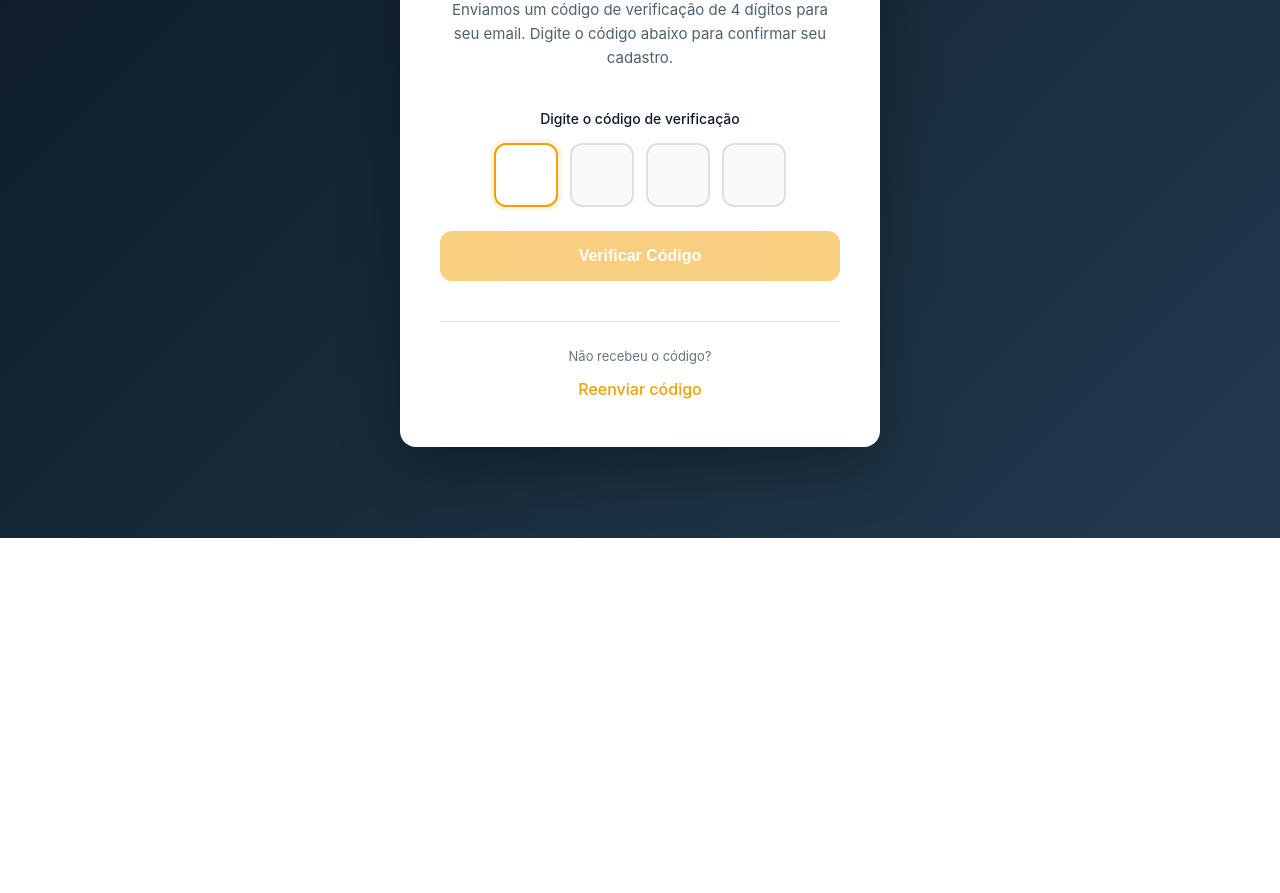
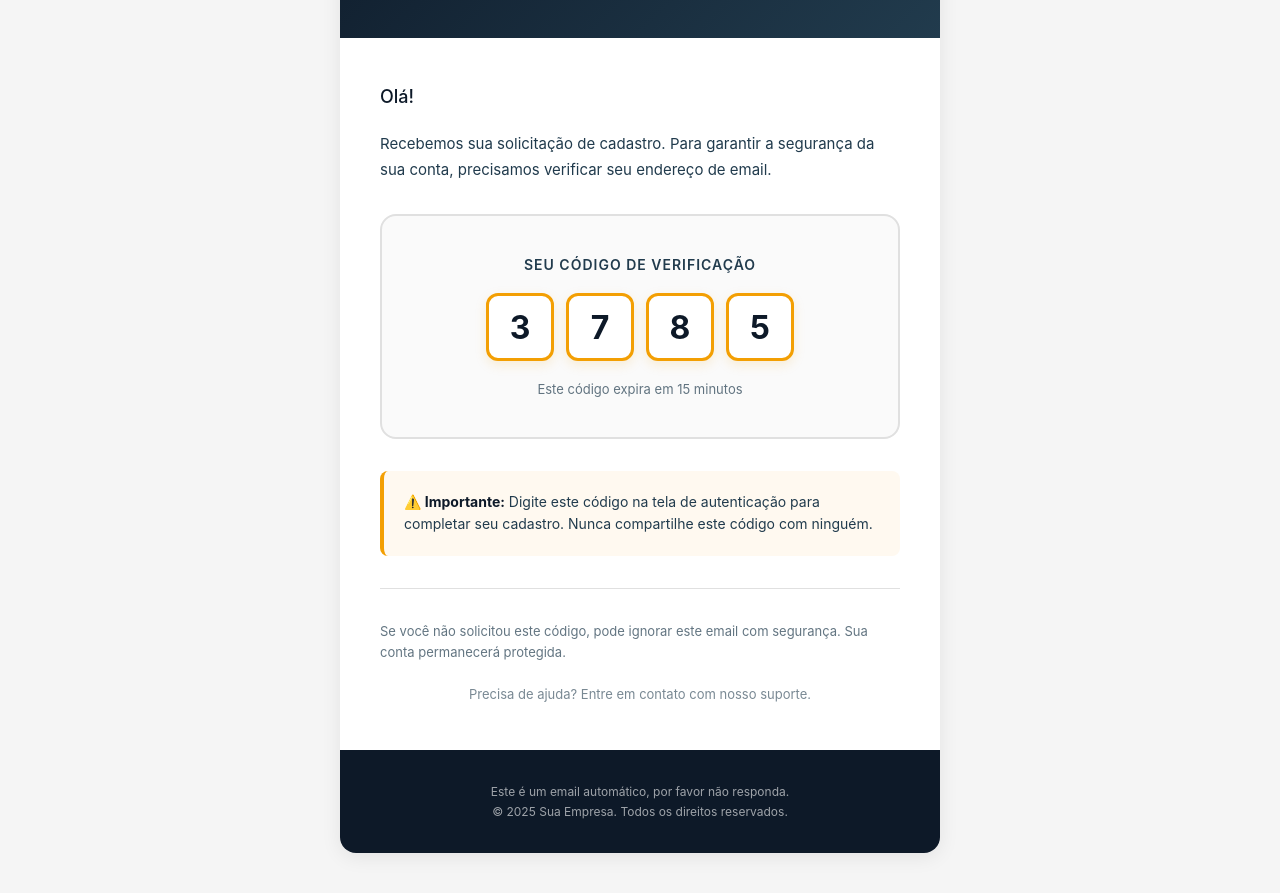
Before and after one commit to NexaOrg/nexa-finance-backend, a plain HTML site: page assets/authEmail.html in a window 1280 px wide. Shown: the part 262-1155 px from the top of the page. Before the commit the page ends 800 px from the top, so only its background shows below. Drawn offline with Linux system fonts and the light colour scheme.

Commit message:
refac: change structure

```diff
--- a/assets/authEmail.html
+++ b/assets/authEmail.html
@@ -3,7 +3,7 @@
 <head>
     <meta charset="UTF-8">
     <meta name="viewport" content="width=device-width, initial-scale=1.0">
-    <title>Autenticação de Usuário</title>
+    <title>Código de Verificação</title>
     <style>
         * {
             margin: 0;
@@ -13,287 +13,263 @@
 
         body {
             font-family: -apple-system, BlinkMacSystemFont, 'Segoe UI', Roboto, 'Helvetica Neue', Arial, sans-serif;
-            background: linear-gradient(135deg, #0D1928 0%, #213B4D 100%);
-            min-height: 100vh;
-            display: flex;
-            justify-content: center;
-            align-items: center;
-            padding: 20px;
+            background: #f5f5f5;
+            padding: 40px 20px;
         }
 
-        .container {
+        .email-container {
+            max-width: 600px;
+            margin: 0 auto;
             background: white;
             border-radius: 16px;
-            padding: 48px 40px;
-            max-width: 480px;
-            width: 100%;
-            box-shadow: 0 20px 60px rgba(0, 0, 0, 0.3);
+            overflow: hidden;
+            box-shadow: 0 4px 20px rgba(0, 0, 0, 0.08);
         }
 
         .header {
+            background: linear-gradient(135deg, #0D1928 0%, #213B4D 100%);
+            padding: 48px 40px;
+            text-align: center;
+        }
+
+        .logo {
+            width: 70px;
+            height: 70px;
+            background: #F39F03;
+            border-radius: 14px;
+            margin: 0 auto 24px;
+            display: flex;
+            align-items: center;
+            justify-content: center;
+            font-size: 32px;
+        }
+
+        .header h1 {
+            color: white;
+            font-size: 28px;
+            font-weight: 600;
+            margin-bottom: 12px;
+        }
+
+        .header p {
+            color: rgba(255, 255, 255, 0.8);
+            font-size: 16px;
+            line-height: 1.5;
+        }
+
+        .content {
+            padding: 48px 40px;
+        }
+
+        .greeting {
+            color: #0D1928;
+            font-size: 18px;
+            font-weight: 500;
+            margin-bottom: 24px;
+        }
+
+        .message {
+            color: #213B4D;
+            font-size: 15px;
+            line-height: 1.7;
+            margin-bottom: 32px;
+        }
+
+        .code-section {
+            background: #fafafa;
+            border: 2px solid #e0e0e0;
+            border-radius: 16px;
+            padding: 40px;
             text-align: center;
             margin-bottom: 32px;
         }
 
-        .logo {
-            width: 60px;
-            height: 60px;
-            background: #0D1928;
+        .code-label {
+            color: #213B4D;
+            font-size: 14px;
+            font-weight: 600;
+            text-transform: uppercase;
+            letter-spacing: 1px;
+            margin-bottom: 20px;
+        }
+
+        .code-display {
+            display: flex;
+            gap: 12px;
+            justify-content: center;
+            margin-bottom: 20px;
+        }
+
+        .code-digit {
+            width: 68px;
+            height: 68px;
+            background: white;
+            border: 3px solid #F39F03;
             border-radius: 12px;
-            margin: 0 auto 20px;
             display: flex;
             align-items: center;
             justify-content: center;
-            font-size: 28px;
-            font-weight: bold;
-            color: white;
+            font-size: 32px;
+            font-weight: 700;
+            color: #0D1928;
+            box-shadow: 0 4px 12px rgba(243, 159, 3, 0.15);
         }
 
-        h1 {
-            color: #0D1928;
-            font-size: 24px;
-            font-weight: 600;
-            margin-bottom: 12px;
+        .code-info {
+            color: #213B4D;
+            font-size: 13px;
+            opacity: 0.7;
         }
 
-        .description {
-            color: #213B4D;
-            font-size: 15px;
-            line-height: 1.6;
-            opacity: 0.8;
+        .warning-box {
+            background: #fff9f0;
+            border-left: 4px solid #F39F03;
+            padding: 20px;
+            border-radius: 8px;
+            margin-bottom: 32px;
         }
 
-        .code-section {
-            margin: 40px 0;
+        .warning-box p {
+            color: #213B4D;
+            font-size: 14px;
+            line-height: 1.6;
+            margin: 0;
         }
 
-        .code-label {
+        .warning-box strong {
             color: #0D1928;
-            font-size: 14px;
-            font-weight: 500;
-            margin-bottom: 16px;
-            text-align: center;
         }
 
-        .code-inputs {
-            display: flex;
-            gap: 12px;
-            justify-content: center;
-            margin-bottom: 24px;
-        }
-
-        .code-input {
-            width: 64px;
-            height: 64px;
-            font-size: 28px;
-            font-weight: 600;
-            text-align: center;
-            border: 2px solid #e0e0e0;
-            border-radius: 12px;
-            outline: none;
-            transition: all 0.3s ease;
-            color: #0D1928;
-            background: #fafafa;
-        }
-
-        .code-input:focus {
-            border-color: #F39F03;
-            background: white;
-            box-shadow: 0 0 0 4px rgba(243, 159, 3, 0.1);
-        }
-
-        .code-input.filled {
-            border-color: #F39F03;
-            background: #fff9f0;
-        }
-
-        .submit-btn {
-            width: 100%;
-            padding: 16px;
+        .cta-button {
+            display: inline-block;
             background: #F39F03;
             color: white;
-            border: none;
+            text-decoration: none;
+            padding: 16px 40px;
             border-radius: 12px;
             font-size: 16px;
             font-weight: 600;
-            cursor: pointer;
+            text-align: center;
             transition: all 0.3s ease;
-            opacity: 0.5;
-            pointer-events: none;
         }
 
-        .submit-btn.active {
-            opacity: 1;
-            pointer-events: all;
-        }
-
-        .submit-btn.active:hover {
+        .cta-button:hover {
             background: #d88f02;
             transform: translateY(-2px);
             box-shadow: 0 8px 20px rgba(243, 159, 3, 0.3);
         }
 
-        .submit-btn.active:active {
-            transform: translateY(0);
+        .button-container {
+            text-align: center;
+            margin-bottom: 32px;
         }
 
         .footer {
-            text-align: center;
-            margin-top: 32px;
-            padding-top: 24px;
             border-top: 1px solid #e0e0e0;
+            padding-top: 32px;
         }
 
         .footer-text {
             color: #213B4D;
             font-size: 13px;
+            line-height: 1.6;
             opacity: 0.7;
-            line-height: 1.6;
+            margin-bottom: 16px;
         }
 
-        .resend-link {
-            color: #F39F03;
-            text-decoration: none;
-            font-weight: 500;
-            margin-top: 12px;
-            display: inline-block;
+        .help-text {
+            color: #213B4D;
+            font-size: 13px;
+            text-align: center;
+            opacity: 0.6;
+            margin-top: 24px;
         }
 
-        .resend-link:hover {
-            text-decoration: underline;
+        .email-footer {
+            background: #0D1928;
+            padding: 32px 40px;
+            text-align: center;
         }
 
-        @media (max-width: 480px) {
-            .container {
+        .email-footer p {
+            color: rgba(255, 255, 255, 0.6);
+            font-size: 12px;
+            line-height: 1.6;
+            margin: 0;
+        }
+
+        @media (max-width: 600px) {
+            .header, .content, .email-footer {
                 padding: 32px 24px;
             }
 
-            .code-input {
+            .code-digit {
                 width: 56px;
                 height: 56px;
-                font-size: 24px;
+                font-size: 26px;
             }
 
-            .code-inputs {
+            .code-display {
                 gap: 8px;
+            }
+
+            .code-section {
+                padding: 32px 20px;
             }
         }
     </style>
 </head>
 <body>
-    <div class="container">
+    <div class="email-container">
         <div class="header">
-            <div class="logo"><img src="../assets/icon/Logo.svg" alt="Logo"></div>
-            <h1>Confirme seu Email</h1>
-            <p class="description">
-                Enviamos um código de verificação de 4 dígitos para seu email.
-                Digite o código abaixo para confirmar seu cadastro.
+            <div class="logo">🔐</div>
+            <h1>Código de Verificação</h1>
+            <p>Confirme seu cadastro para continuar</p>
+        </div>
+
+        <div class="content">
+            <div class="greeting">Olá!</div>
+
+            <div class="message">
+                Recebemos sua solicitação de cadastro. Para garantir a segurança da sua conta,
+                precisamos verificar seu endereço de email.
+            </div>
+
+            <div class="code-section">
+                <div class="code-label">Seu Código de Verificação</div>
+                <div class="code-display">
+                    <div class="code-digit">3</div>
+                    <div class="code-digit">7</div>
+                    <div class="code-digit">8</div>
+                    <div class="code-digit">5</div>
+                </div>
+                <div class="code-info">Este código expira em 15 minutos</div>
+            </div>
+
+            <div class="warning-box">
+                <p>
+                    <strong>⚠️ Importante:</strong> Digite este código na tela de autenticação
+                    para completar seu cadastro. Nunca compartilhe este código com ninguém.
+                </p>
+            </div>
+
+            <div class="footer">
+                <div class="footer-text">
+                    Se você não solicitou este código, pode ignorar este email com segurança.
+                    Sua conta permanecerá protegida.
+                </div>
+                <div class="help-text">
+                    Precisa de ajuda? Entre em contato com nosso suporte.
+                </div>
+            </div>
+        </div>
+
+        <div class="email-footer">
+            <p>
+                Este é um email automático, por favor não responda.<br>
+                © 2025 Sua Empresa. Todos os direitos reservados.
             </p>
         </div>
-
-        <div class="code-section">
-            <div class="code-label">Digite o código de verificação</div>
-            <div class="code-inputs">
-                <input type="text" class="code-input" maxlength="1" id="input1" autocomplete="off">
-                <input type="text" class="code-input" maxlength="1" id="input2" autocomplete="off">
-                <input type="text" class="code-input" maxlength="1" id="input3" autocomplete="off">
-                <input type="text" class="code-input" maxlength="1" id="input4" autocomplete="off">
-            </div>
-            <button class="submit-btn" id="submitBtn">Verificar Código</button>
-        </div>
-
-        <div class="footer">
-            <p class="footer-text">
-                Não recebeu o código?
-            </p>
-            <a href="#" class="resend-link" id="resendLink">Reenviar código</a>
-        </div>
     </div>
-
-    <script>
-        const inputs = document.querySelectorAll('.code-input');
-        const submitBtn = document.getElementById('submitBtn');
-        const resendLink = document.getElementById('resendLink');
-
-        inputs[0].focus();
-
-        function checkAllFilled() {
-            const allFilled = Array.from(inputs).every(input => input.value !== '');
-            if (allFilled) {
-                submitBtn.classList.add('active');
-            } else {
-                submitBtn.classList.remove('active');
-            }
-        }
-
-        inputs.forEach((input, index) => {
-            input.addEventListener('input', (e) => {
-                const value = e.target.value;
-
-                if (!/^\d*$/.test(value)) {
-                    e.target.value = '';
-                    return;
-                }
-
-                if (value !== '') {
-                    e.target.classList.add('filled');
-                } else {
-                    e.target.classList.remove('filled');
-                }
-
-                if (value !== '' && index < inputs.length - 1) {
-                    inputs[index + 1].focus();
-                }
-
-                checkAllFilled();
-            });
-
-            input.addEventListener('keydown', (e) => {
-                if (e.key === 'Backspace' && input.value === '' && index > 0) {
-                    inputs[index - 1].focus();
-                }
-            });
-
-            input.addEventListener('paste', (e) => {
-                e.preventDefault();
-                const pastedData = e.clipboardData.getData('text').slice(0, 4);
-
-                if (/^\d+$/.test(pastedData)) {
-                    pastedData.split('').forEach((char, i) => {
-                        if (inputs[i]) {
-                            inputs[i].value = char;
-                            inputs[i].classList.add('filled');
-                        }
-                    });
-
-                    const lastFilledIndex = Math.min(pastedData.length - 1, 3);
-                    inputs[lastFilledIndex].focus();
-                    checkAllFilled();
-                }
-            });
-        });
-
-        submitBtn.addEventListener('click', () => {
-            if (submitBtn.classList.contains('active')) {
-                const code = Array.from(inputs).map(input => input.value).join('');
-                console.log('Código enviado:', code);
-                alert(`Código ${code} verificado com sucesso!`);
-
-                //adicionar axios aqui
-            }
-        });
-
-        resendLink.addEventListener('click', (e) => {
-            e.preventDefault();
-            alert('Novo código enviado para seu email!');
-
-            inputs.forEach(input => {
-                input.value = '';
-                input.classList.remove('filled');
-            });
-            inputs[0].focus();
-            checkAllFilled();
-        });
-    </script>
 </body>
 </html>
```
